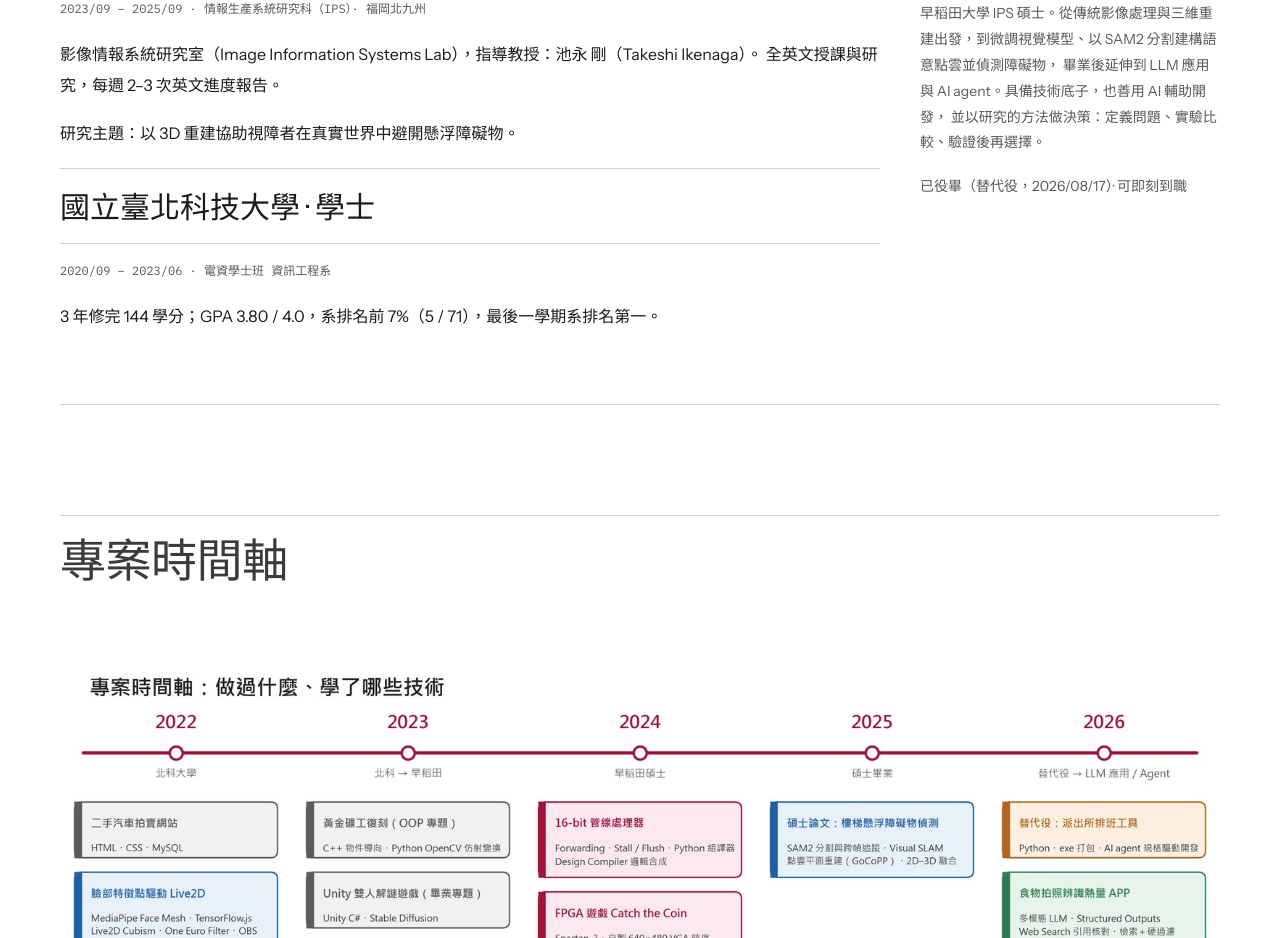
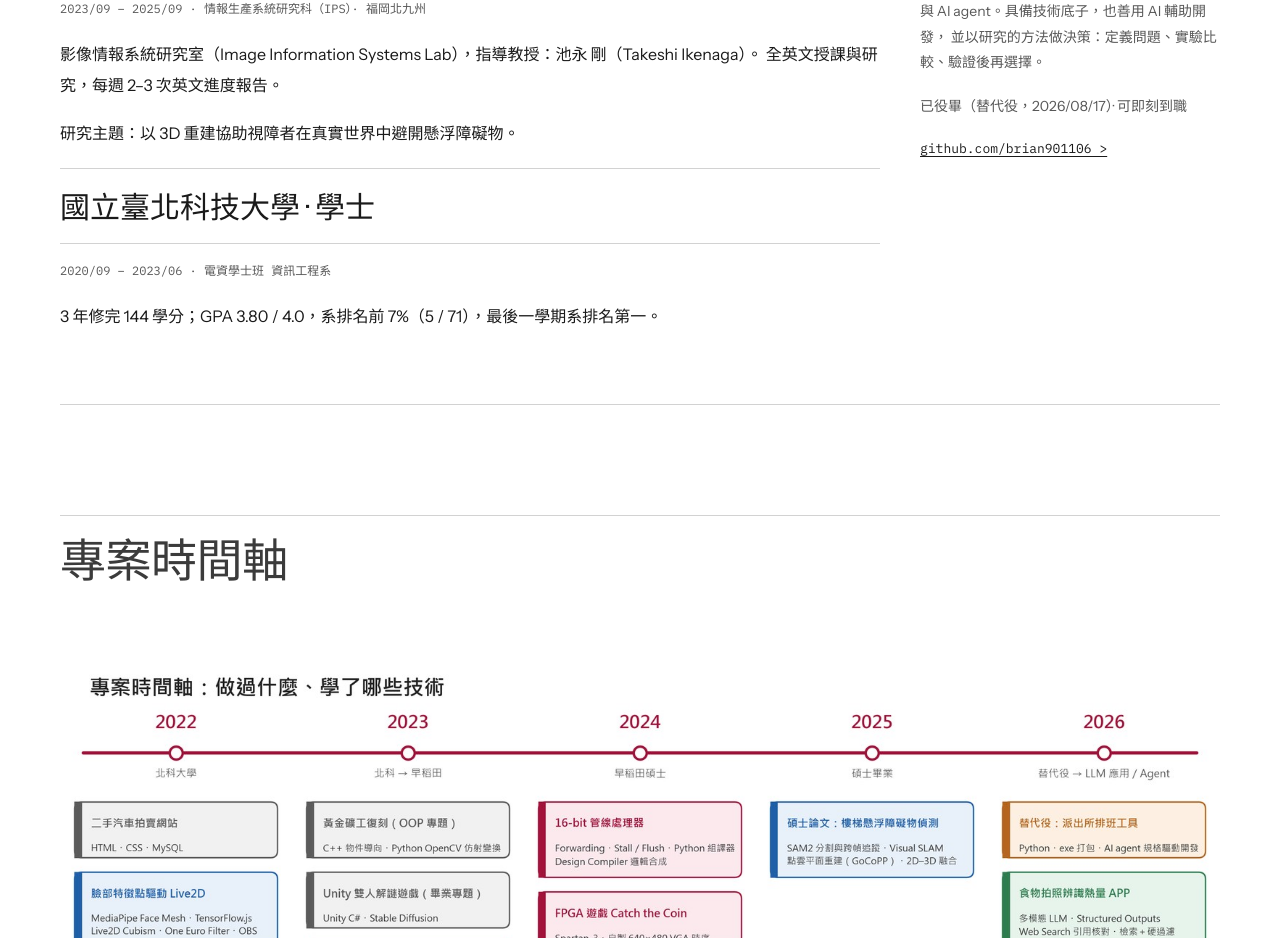
Before and after one commit to brian901106/brian901106.github.io, a React (Vite) app: page / in a window 1280 px wide. Shown: the part 1080-2018 px from the top of the page. Built offline with nearby package versions, Linux system fonts and the light colour scheme.

Commit message:
大頭照縮小與早稻田照片上下緣對齊，簡介下方加 GitHub 連結

```diff
--- a/src/App.css
+++ b/src/App.css
@@ -185,9 +185,10 @@
   gap: 18px;
 }
 
+/* 高度與 .info-card-image 相同，讓大頭照與早稻田照片上下緣對齊 */
 .portrait-placeholder {
   width: 100%;
-  height: 340px;
+  height: 260px;
   object-fit: cover;
   background: #e8e8e8;
 }
--- a/src/App.tsx
+++ b/src/App.tsx
@@ -242,6 +242,9 @@
           <p className="banner-bio" data-reveal="fade">
             已役畢（替代役，2026/08/17）· 可即刻到職
           </p>
+          <a href="https://github.com/brian901106" target="_blank" rel="noopener noreferrer" className="explore-link">
+            github.com/brian901106 &gt;
+          </a>
         </div>
       </section>
 
```
